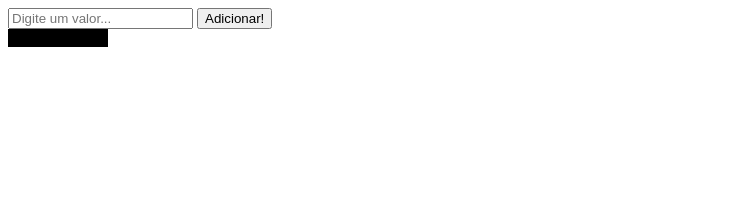
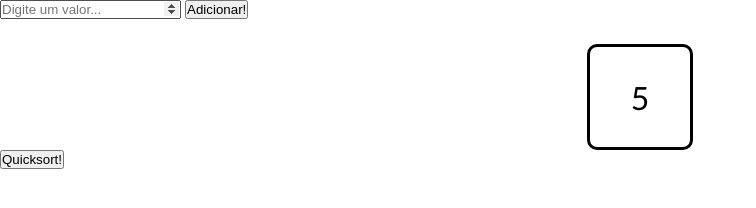
Before and after one commit to azak-v/Quicksort, a plain HTML site: page index.html in a window 1280 px wide. Both pictures are taken after typing "5" into the empty fields and a click on the button "Adicionar!". Shown: the whole page, without its empty margins (0-756 px from the left). Drawn offline with Linux system fonts and the light colour scheme.

Commit message:
this shit roll

```diff
--- a/index.html
+++ b/index.html
@@ -6,15 +6,16 @@
     <meta http-equiv="X-UA-Compatible" content="IE=edge">
     <meta name="viewport" content="width=device-width, initial-scale=1.0">
     <script src="script.js"></script>
+    <script src="https://cdn.rawgit.com/coderitual/odoo/feature/codevember16/lib/odoo.js"></script>
+    <link rel="stylesheet" href="style.css">
     <title>Quicksort</title>
 </head>
 <body onload="script()">
     <input id="arrayInput" type="number" placeholder="Digite um valor...">
     <button id="addToArray">Adicionar!</button>
+    <div class='teste'></div>
     <div id="container">
-
-
-        </div>
     </div>
+    <button id="sortButton">Quicksort!</button>
 </body>
 </html>
--- a/script.js
+++ b/script.js
@@ -1,11 +1,45 @@
 function script() {
   let arr = [];
+
+
+  // odoo.default({ el:'.teste', from: value, to: 'CODEVEMBER', animationDelay: 1000 });
+
+
+
+
   arrayInput = document.getElementById("arrayInput");
   inputButton = document.getElementById("addToArray");
+  sortButton = document.getElementById("sortButton");
+
+  teste = document.getElementById("teste");
+
+
   container = document.getElementById("container");
+
   inputButton.addEventListener("click", () => {
     addToArray();
   });
+
+  sortButton.addEventListener("click", () => {
+    arr = quicksort(arr); changeScreen();
+  });
+
+
+  function changeScreen(){
+    spanArr = document.querySelectorAll('span.boxValue');
+    // newArr = sort(arr);
+    console.log(spanArr[0].innerText);
+    spanArr.forEach((element, index) => {
+      odoo.default({ el:spanArr[index], from: spanArr[index].innerText, to: arr[index], animationDelay: 1000 });
+    })
+      console.log(arr);
+
+    //   console.log(element);
+    // });
+    //muda os valores na tela com for each e em seguida anima
+    //a animação deve ser do valor antigo pro valor atual
+  }
+
   function addToArray() {
     //convert text to a number value
     let value = parseInt(arrayInput.value);
@@ -13,11 +47,12 @@ function script() {
     //push value on input to array
     arr.push(value);
 
-    //create box content
-    createBox();
+    //*add validation
+    //create box content //add value no content
+    if(arrayInput.value != '') createBox(value);
+    clearInput();
 
-    //add value no the content
-    clearInput();
+
   }
 
   function clearInput(){
@@ -25,10 +60,13 @@ function script() {
   }
 
   function createBox(value){
-    container.innerHTML += `<div style="width: 100px; background-color:black">
-    .</div> `
+    container.innerHTML += `<div class="box">
+            <span class="boxValue">
+            `+value+`
+            </span>
+    </div> `
   }
-  //1, 2, 2, 3, 4, 5, 6, 8
+
   function quicksort(array) {
     if (array.length === 1) {
       console.log("Terminei de organizar! Concatenando com o pivot...");
@@ -58,5 +96,5 @@ function script() {
 
     return response;
   }
-  quicksort(arr);
+
 }
--- /dev/null
+++ b/style.css
@@ -0,0 +1,24 @@
+*{
+    margin: 0;
+    padding: 0;
+}
+#container{
+    display: flex;
+    justify-content: center;
+    margin-top: 25px;
+}
+
+.box{
+    width: 100px;
+    height: 100px;
+    border: 3px solid black;
+    border-radius: 10px;
+    display: flex;
+    align-items: center;
+    justify-content: center;
+}
+
+.boxValue{
+    font-family: 'Gill Sans', 'Gill Sans MT', Calibri, 'Trebuchet MS', sans-serif;
+    font-size: 32px;
+}
```
